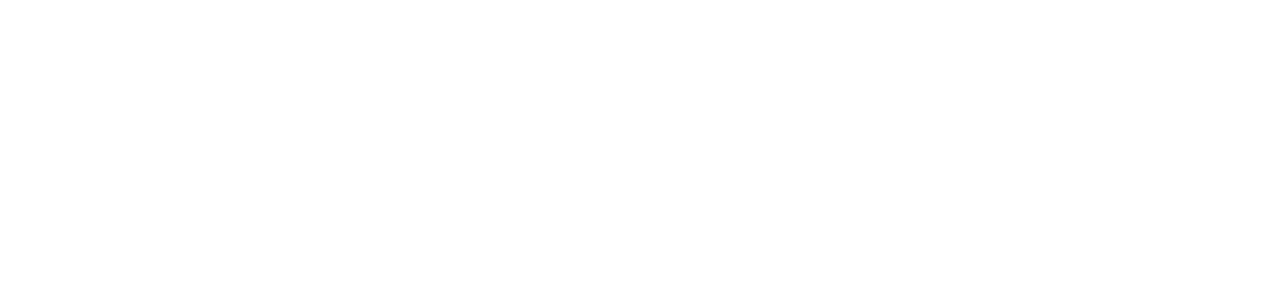
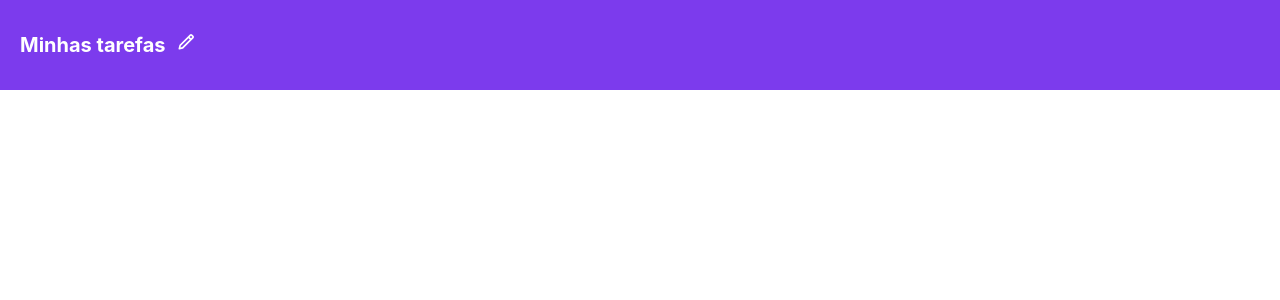
Before and after one commit to heiderick13/kanban-project, a React (Vite) app: page / in a window 1280 px wide. Shown: the top 300 px of the page. Built offline with nearby package versions, Linux system fonts and the light colour scheme.

Commit message:
header component

```diff
--- a/src/App.css
+++ /dev/null
@@ -1,4 +0,0 @@
-#root {
-  padding: 2rem;
-  text-align: center;
-}
--- a/src/App.jsx
+++ b/src/App.jsx
@@ -1,8 +1,12 @@
 import { useState } from "react";
-import "./App.css";
+import Header from "./components/Header/Header";
 
 function App() {
-  return <div className="App"></div>;
+  return (
+    <div className="App">
+      <Header />
+    </div>
+  );
 }
 
 export default App;
--- /dev/null
+++ b/src/components/Header/Header.css
@@ -0,0 +1,14 @@
+header {
+  display: flex;
+  align-items: center;
+
+  background-color: var(--rocket-purple);
+  color: var(--white);
+
+  padding: 3rem 2rem;
+}
+
+.icon {
+  font-size: 2rem;
+  margin-left: 1rem;
+}
--- /dev/null
+++ b/src/components/Header/Header.jsx
@@ -0,0 +1,16 @@
+import "./Header.css";
+
+import { BiPencil } from "react-icons/bi";
+
+function Header() {
+  return (
+    <header>
+      <h1>Minhas tarefas</h1>
+      <span className="icon">
+        <BiPencil />
+      </span>
+    </header>
+  );
+}
+
+export default Header;
```
